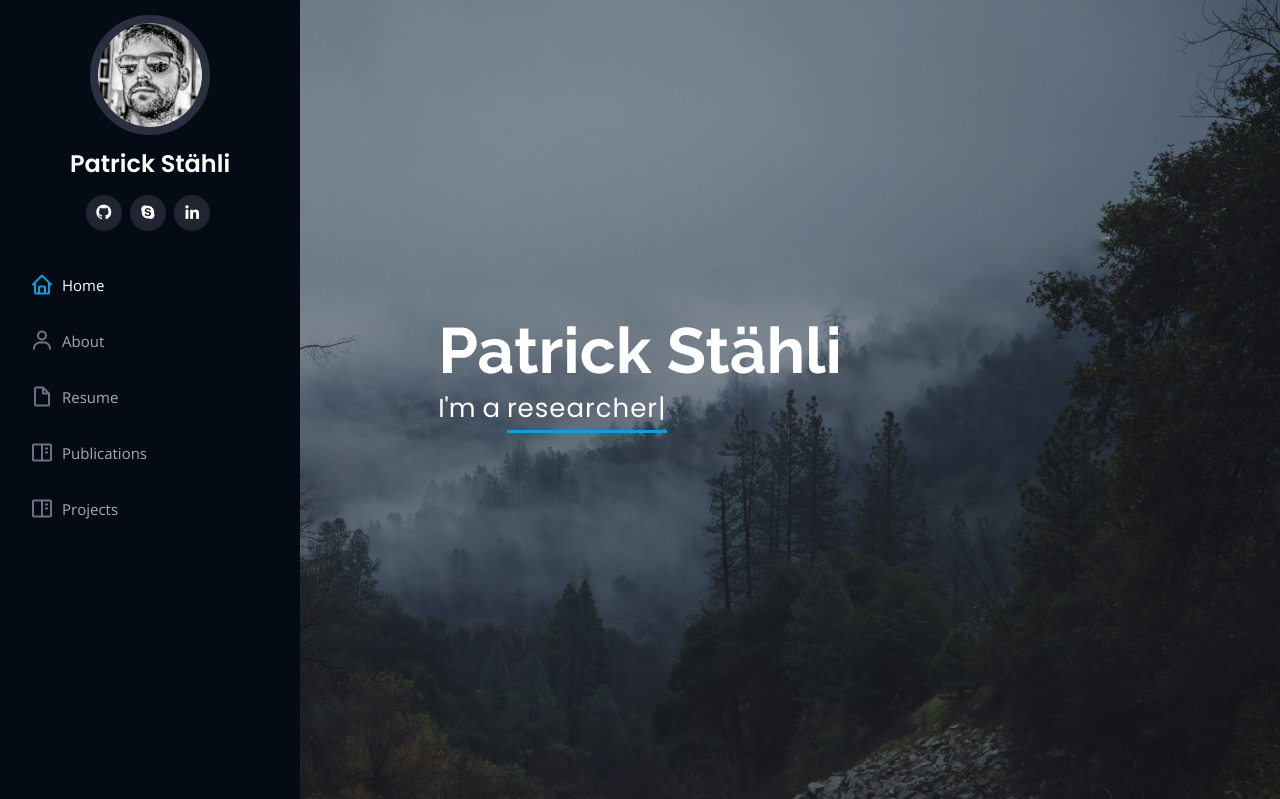
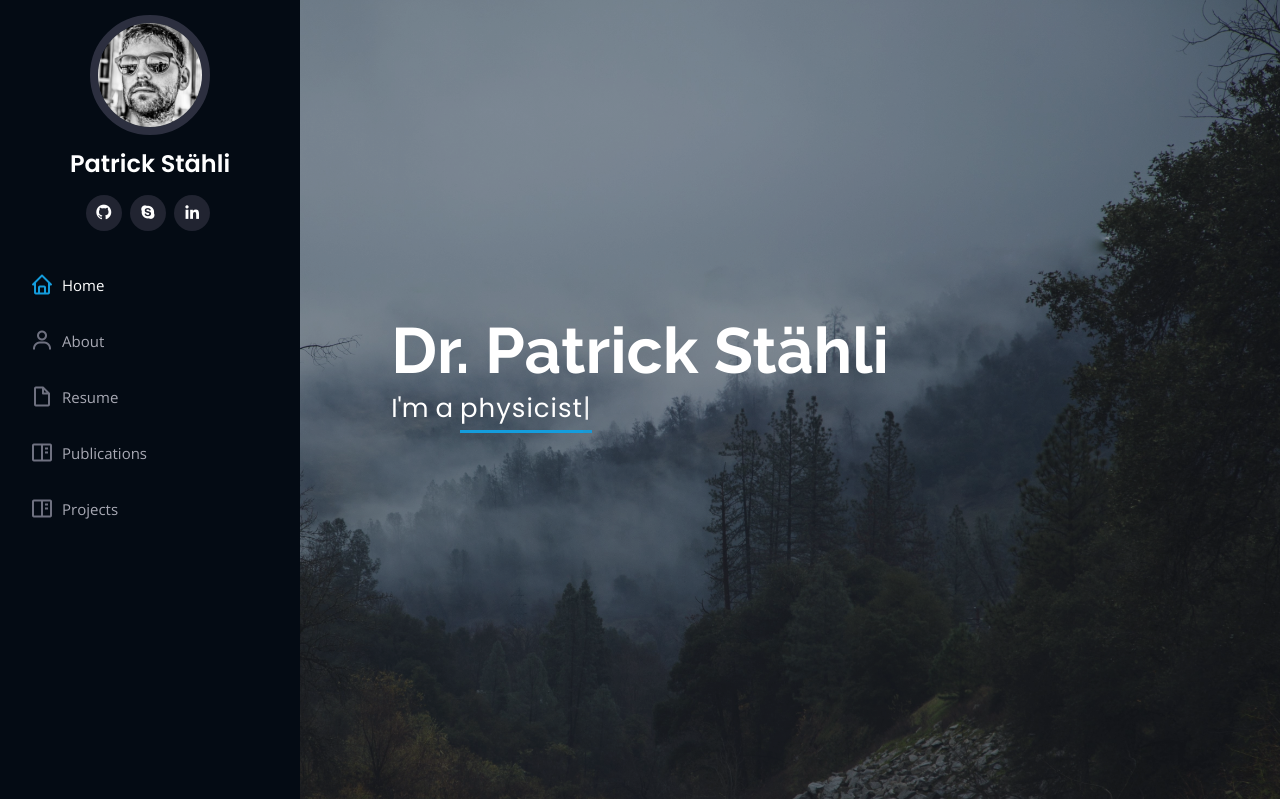
Before and after one commit to PatrickStaehli/portfolio_website, a Flask app: page / in a window 1280 px wide. Shown: the top 799 px of the page. Run offline with Flask 2, Linux system fonts and the light colour scheme; some libraries are stand-ins or nearby versions.

Commit message:
Update typed-items to current positions

```diff
--- a/webapp/templates/index.html
+++ b/webapp/templates/index.html
@@ -67,8 +67,8 @@
   <!-- ======= Hero Section ======= -->
   <section id="hero" class="d-flex flex-column justify-content-center align-items-center">
     <div class="hero-container" data-aos="fade-in">
-      <h1>Patrick Stähli</h1>
-      <p>I'm a <span class="typed" data-typed-items="physicist, researcher, machine learning engineer, skilled craftsman"></span></p>
+      <h1>Dr. Patrick Stähli</h1>
+      <p>I'm a <span class="typed" data-typed-items="data scientist, physicist, skilled craftsman"></span></p>
     </div>
   </section><!-- End Hero -->
 
```
